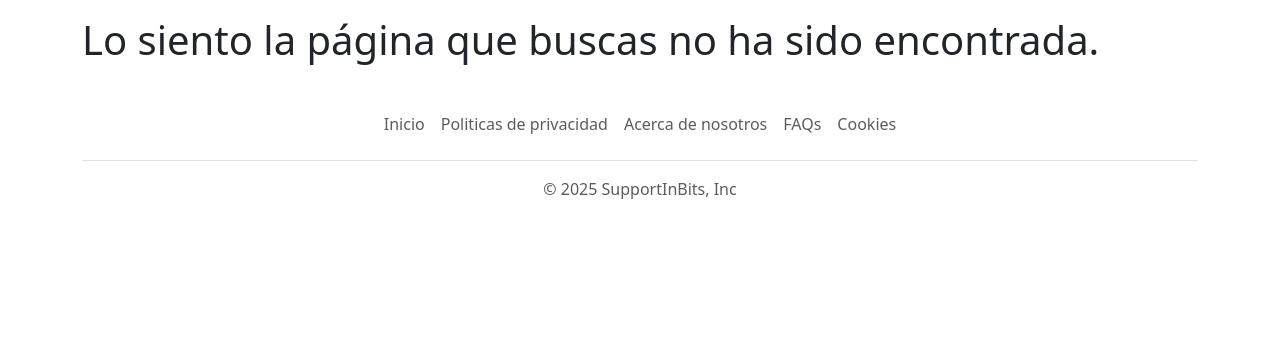
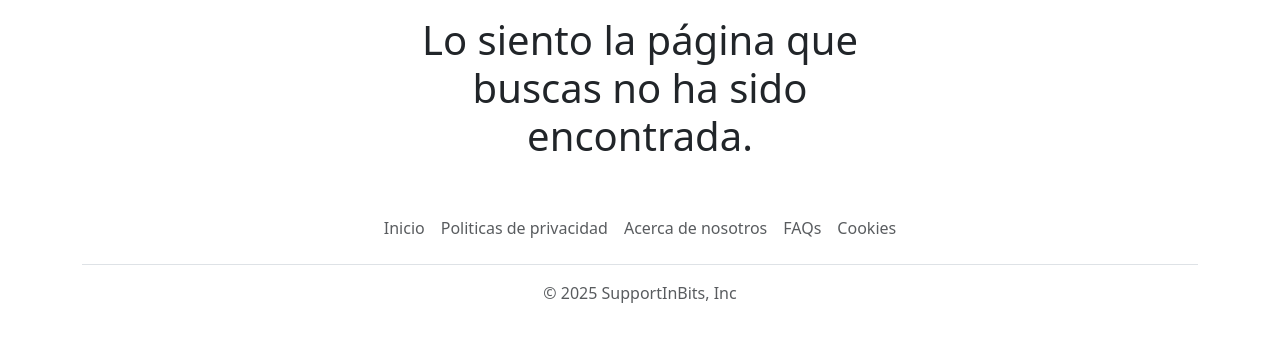
Before and after one commit to andresred94/SupportInBits, a Django app: template app/page/templates/404.html in a window 1280 px wide. Shown: the part 149-491 px from the top of the page. Run offline with Django 3.2, Linux system fonts and the light colour scheme; the template is opened without the code that fills it, so the values that code supplies are empty; some libraries are stand-ins or nearby versions.

Commit message:
update to-do

```diff
--- a/app/page/templates/404.html
+++ b/app/page/templates/404.html
@@ -1,4 +1,8 @@
 {% extends "base.html" %}
 {% block content %}
-    <h1>Lo siento la página que buscas no ha sido encontrada.</h1>
+    <div class="d-flex justify-content-center">
+        <div class="col-6 text-center">
+            <h1>Lo siento la página que buscas no ha sido encontrada.</h1>
+        </div>
+    </div>
 {% endblock content%}
```
Also changed, not shown: To-Do.md (+1 -0 lines).
